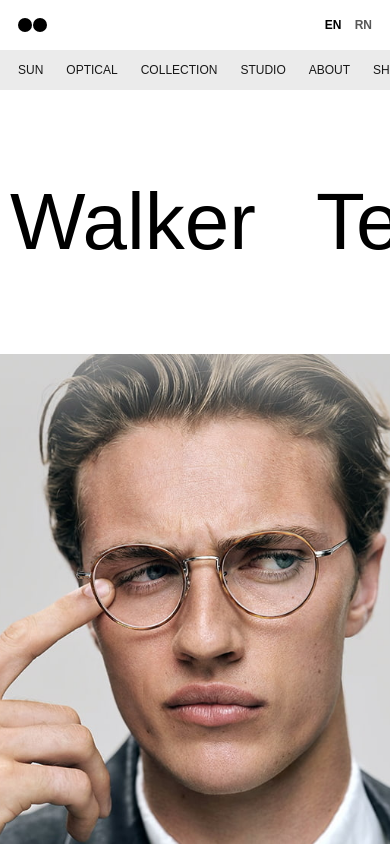
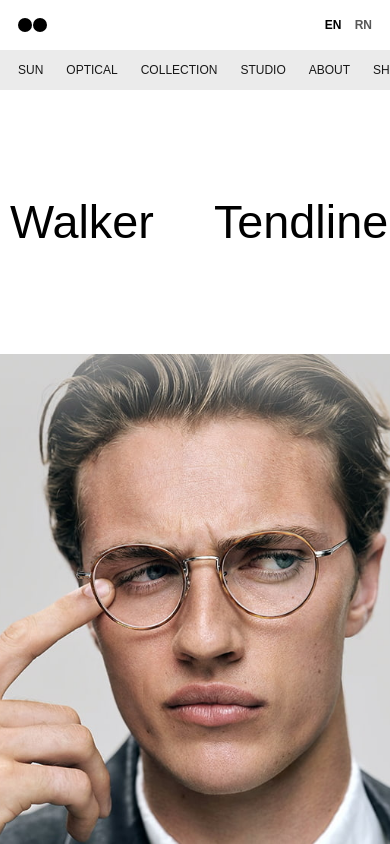
Before and after one commit to AlphaCodeIn/FrontendProject, a plain HTML site: page Optic_project3/index.html in a window 390 px wide. Drawn offline with Linux system fonts and the light colour scheme.

Commit message:
Update style.css

```diff
--- a/Optic_project3/style.css
+++ b/Optic_project3/style.css
@@ -169,7 +169,7 @@ body, html{
         width: fit-content;
     }
     .elem h1{
-        font-size: 80px;
+        font-size: 12vw;
         white-space: nowrap;
         font-weight: 350;
         margin-left: 10px;
```
